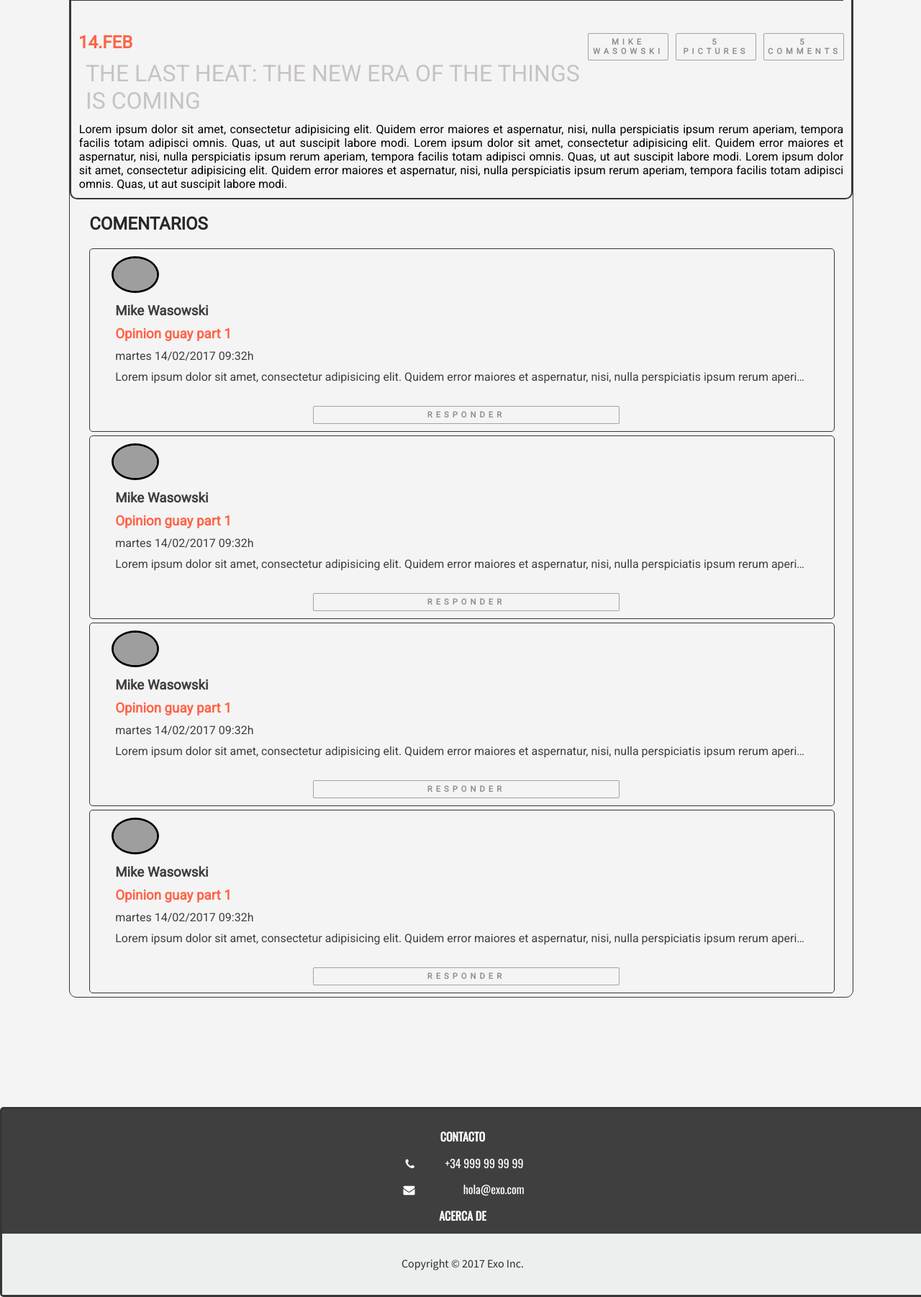
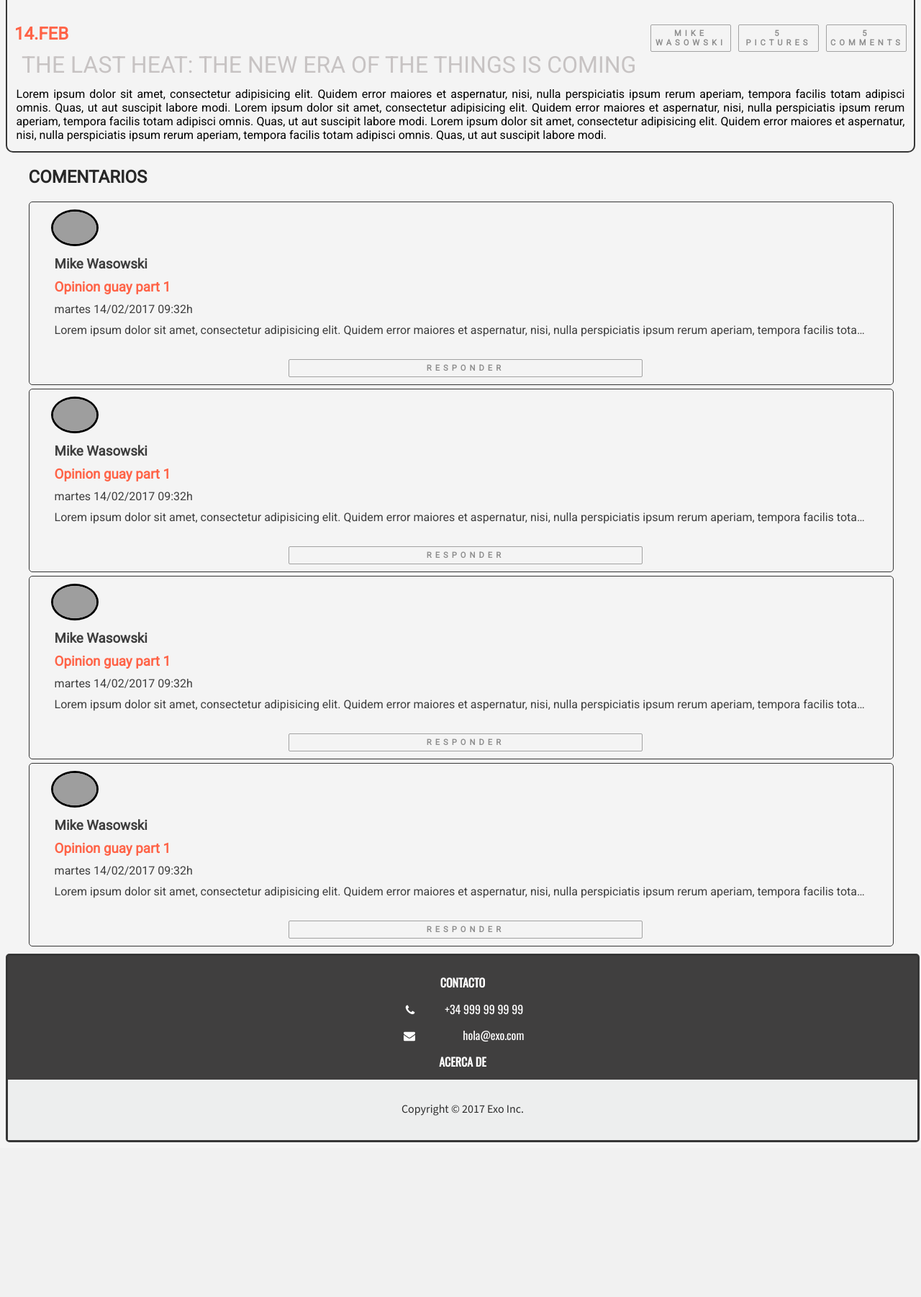
Before and after one commit to exoSalex/PH2, a PHP site: page /entrada.html in a window 1280 px wide. Shown: the part 568-2370 px from the top of the page at 72% size. After the commit the page ends 2155 px from the top, so only its background shows below. Run offline with PHP 8.4, Linux system fonts and the light colour scheme; grey boxes are pictures that could not be loaded.

Commit message:
Reestableciendo el orden en el universo 2

```diff
--- a/css/global.css
+++ b/css/global.css
@@ -1806,140 +1806,6 @@ body{
 /***************************ENTRADA***************************/
 /***************************ENTRADA***************************/
 /***************************ENTRADA***************************/
-@import url('https://fonts.googleapis.com/css?family=Dosis');
-body{
-  margin:0 !important;
-}
-
-
-.re-main{
-  margin-bottom: 50%;
-  top: 8.5em;
-}
-
-main{
-    /* margin-top: 00px; */
-    position: relative;
-    top: 90px;
-}
-.re-p{
-
-font-family: 'Roboto', sans-serif;
-text-align: center;
-font-size: 80%;
-}
-
-.re-enlace{
-  color: tomato;
-}
-
-.re-enlace:hover{
-  opacity: opacity:0.4;
-}
-
-.re-enlace:active{
- opacity: opacity:0.8;
-}
-
-   .re-input{
-    font-family: 'Oswald', sans-serif;
-     display:block;
-     font-size: 90%;
-     width:90%;
-     line-height:1.7;
-     margin: 1%;
-  padding:1% 4%;
-  outline:none;
-  border:.25em solid #bbb;
-  border-radius:1em;
-  margin-left:5%;
-  display:inline-block;
-  -webkit-box-sizing:border-box;
-     -moz-box-sizing:border-box;
-          box-sizing:border-box;
-
-   }
-
-   .re-input[type=text]:focus,
-.re-input[type="password"]:focus,
-.re-input[type="date"]:focus,
-.re-input[type="email"]:focus {
-  border-color: tomato;
-}
-
-
-
-.re-input[type=submit] {
-  font-size: 100%;
-  width:20%;
-  margin-left:40%;
-  border-radius:1em;
-  background:tomato;
-  border:none;
-  color:white;
-  cursor:pointer;
-  display:inline-block;
-
-}
-
-.re-input[type=submit]:hover {
-  opacity:0.8;
-}
-
-.re-input[type="submit"]:active {
-  opacity:0.4;
-}
-
-
-@media (min-width: 687px){
-
-
-.re-input{
-  font-size: 120%;
-  padding:1% 4%;
-}
-
-.re-main{
-  top: 10.5em;
-}
-
-.re-p{
-  font-size: 120%;
-}
-
-}
-
-@media (min-width:1024px) {
-
-.re-main{
-  top: 6.5em;
-  border-radius: 10px;
- border-width: 1.5px;
- border-style:solid;
- border-color:#373737;
- width: 85%;
- left:7.5%;
- margin-bottom: 20%;
-}
-
-.re-input{
-  border: .2em solid #bbb;
-  font-size: 100%;
-  padding:1% 4%;
-}
-
-.re-p{
-  margin:3%;
-  font-size: 100%;
-}
-
-
-.re-input[type=text]:hover,
-.re-input[type="password"]:hover, .re-input[type="date"]:hover,.re-input[type="email"]:hover {
-  border-color:white;
-}
-
-}
 
 /***************************ENTRADA***************************/
 
```
